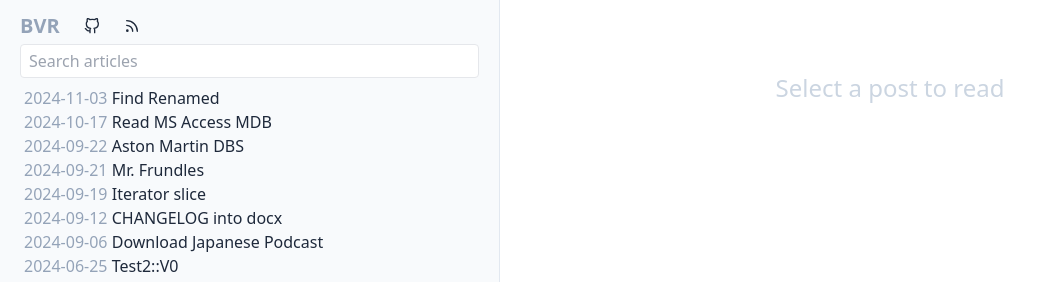
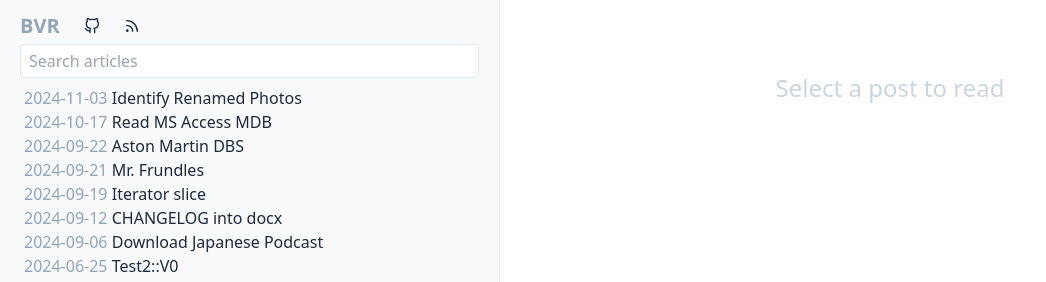
Before and after one commit to bvr/bvr.github.io, a Jekyll site: the page built from index.html, in a window 1280 px wide. Shown: the top 282 px of the page, without its empty margins (0-1046 px from the left). Built offline with Jekyll 4.4.1, drawn with Linux system fonts in a browser that asks for light colours.

Commit message:
Changed the title

```diff
--- a/_posts/2024-11-03-find-renamed.md
+++ b/_posts/2024-11-03-find-renamed.md
@@ -1,6 +1,6 @@
 ---
 layout: post
-title: Find Renamed
+title: Identify Renamed Photos
 published: yes
 tags:
   - perl
```
